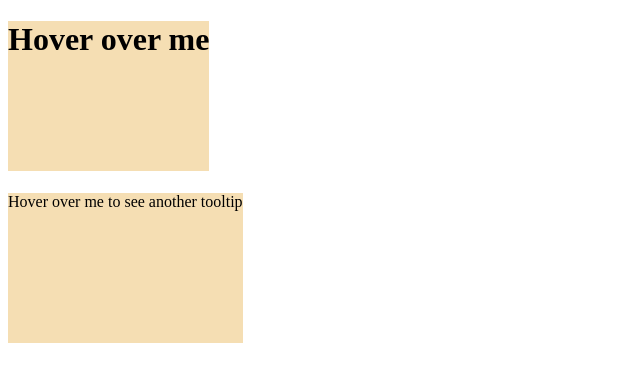
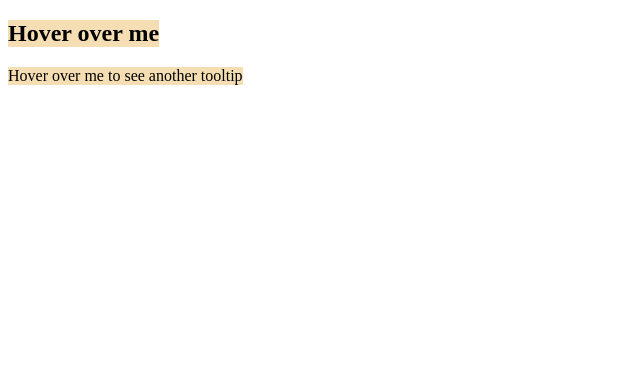
Before and after one commit to acciojob/react-composition-3-Nikk45, a React app: page / in a window 1280 px wide. Shown: the top 382 px of the page, without its empty margins (0-640 px from the left). Built offline with nearby package versions, Linux system fonts and the light colour scheme.

Commit message:
submit 3 2

```diff
--- a/src/components/Tooltip.js
+++ b/src/components/Tooltip.js
@@ -3,11 +3,11 @@ import React from "react";
 const Tooltip = ({text, children})=>{
     return(
         <>
-            <h1 className="tooltip">{children[0]}
-                <h1 className="tooltiptext">{text[0]}</h1>
-            </h1>
+            <h2 className="tooltip">{children[0]}
+                <div className="tooltiptext">{text[0]}</div>
+            </h2>
             <p className="tooltip">{children[1]}
-                <p className="tooltiptext">{text[1]}</p>
+                <div className="tooltiptext">{text[1]}</div>
             </p>
         </>
     )
--- a/src/styles/App.css
+++ b/src/styles/App.css
@@ -1,6 +1,5 @@
 
 .tooltip{
-    height: 150px;
     background-color: wheat;
     width: fit-content;
 }
```
